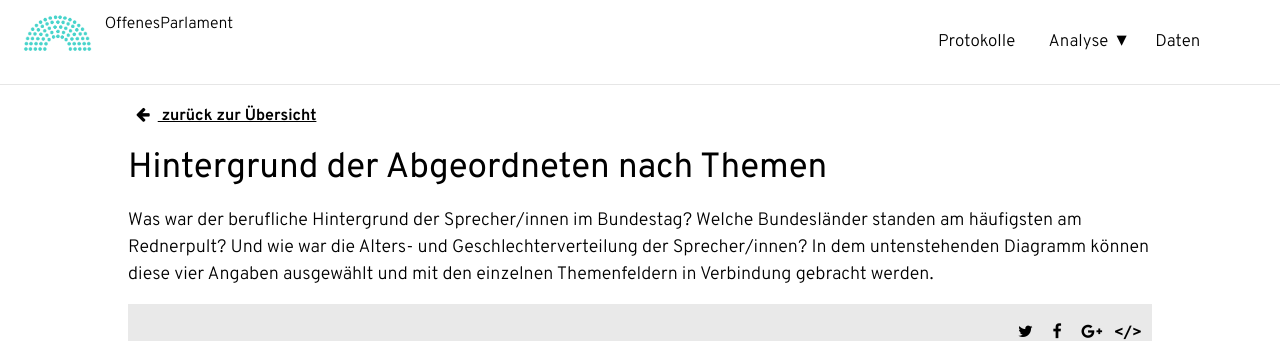
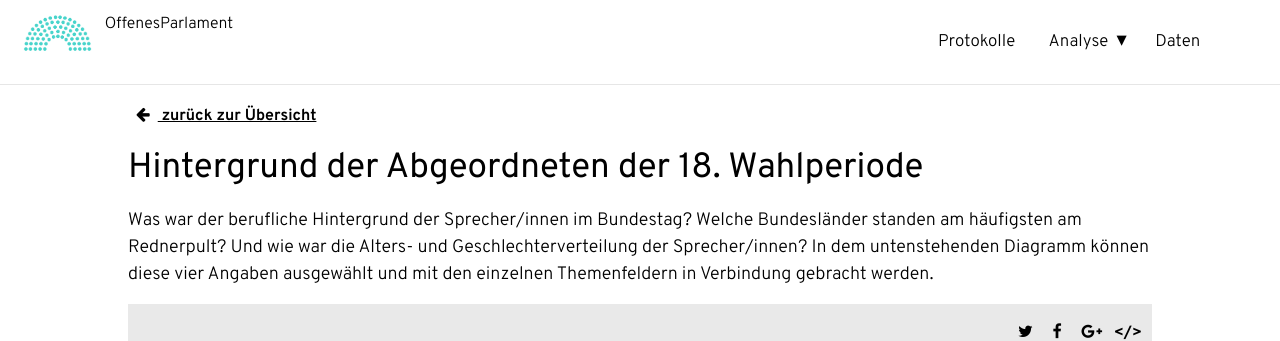
Before and after one commit to Datenschule/offenesparlament.de-frontend, a Jekyll site: the page built from analyse/redeanteile.html, in a window 1280 px wide. Shown: the top 341 px of the page. Built offline with Jekyll 4.4.1, drawn with Linux system fonts in a browser that asks for light colours; comment, search, counter and statistics services are not loaded.

Commit message:
Update redeanteile.html

```diff
--- a/analyse/redeanteile.html
+++ b/analyse/redeanteile.html
@@ -4,7 +4,7 @@ title: Hintergrund der MdBs nach Themen
 ---
 <div class="container">
 	<div class="container-left-12">
-		<h1 class="text-left">Hintergrund der Abgeordneten nach Themen</h1>
+		<h1 class="text-left">Hintergrund der Abgeordneten der 18. Wahlperiode</h1>
 		<p>Was war der berufliche Hintergrund der Sprecher/innen im Bundestag? Welche Bundesländer standen am häufigsten am Rednerpult? Und wie war die Alters- und Geschlechterverteilung der Sprecher/innen? In dem untenstehenden Diagramm können diese vier Angaben ausgewählt und mit den einzelnen Themenfeldern in Verbindung gebracht werden.
 		</p>
 	</div>
```
